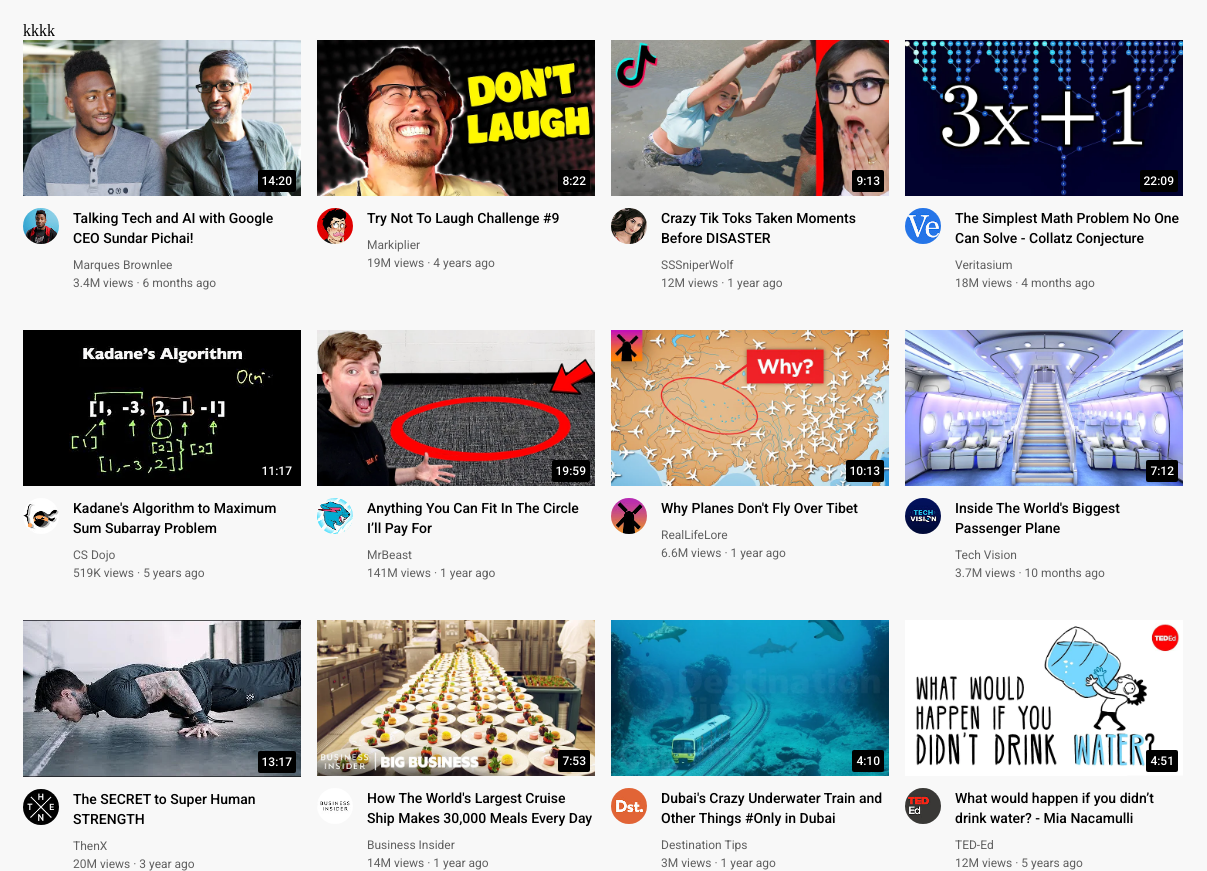
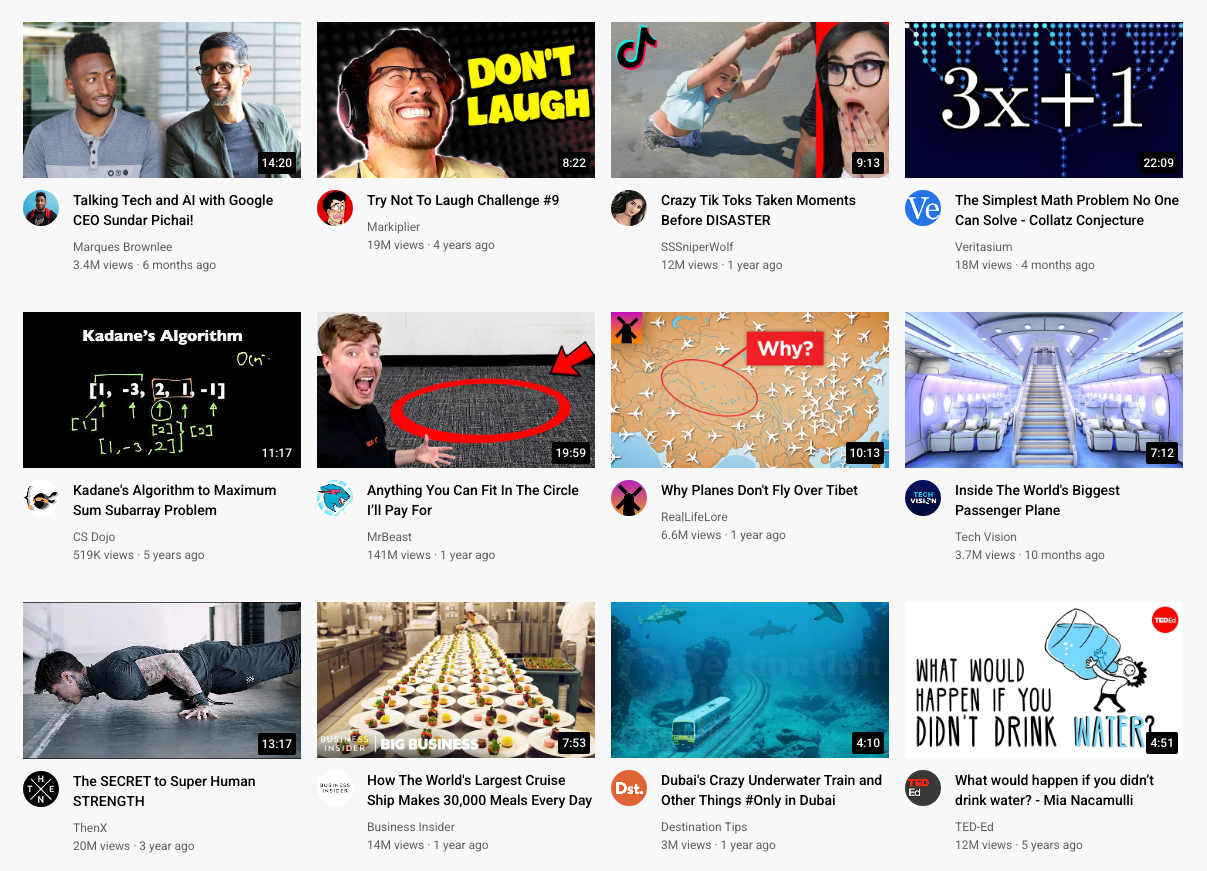
Before and after one commit to BrenoSilva200/youtube-website, a plain HTML site: page index.html in a window 1280 px wide. Shown: the part 58-929 px from the top of the page, 73-1280 px from the left. Drawn offline with Linux system fonts and the light colour scheme.

Commit message:
Update index.html

```diff
--- a/index.html
+++ b/index.html
@@ -6,7 +6,6 @@
     <link rel="preconnect" href="https://fonts.googleapis.com">
     <link rel="preconnect" href="https://fonts.gstatic.com" crossorigin>
     <link href="https://fonts.googleapis.com/css2?family=Roboto:wght@400;500;700&display=swap" rel="stylesheet">
-    kkkk
     <link rel="stylesheet" href="styles/general.css">
     <link rel="stylesheet" href="styles/header.css">
     <link rel="stylesheet" href="styles/video.css">
```
